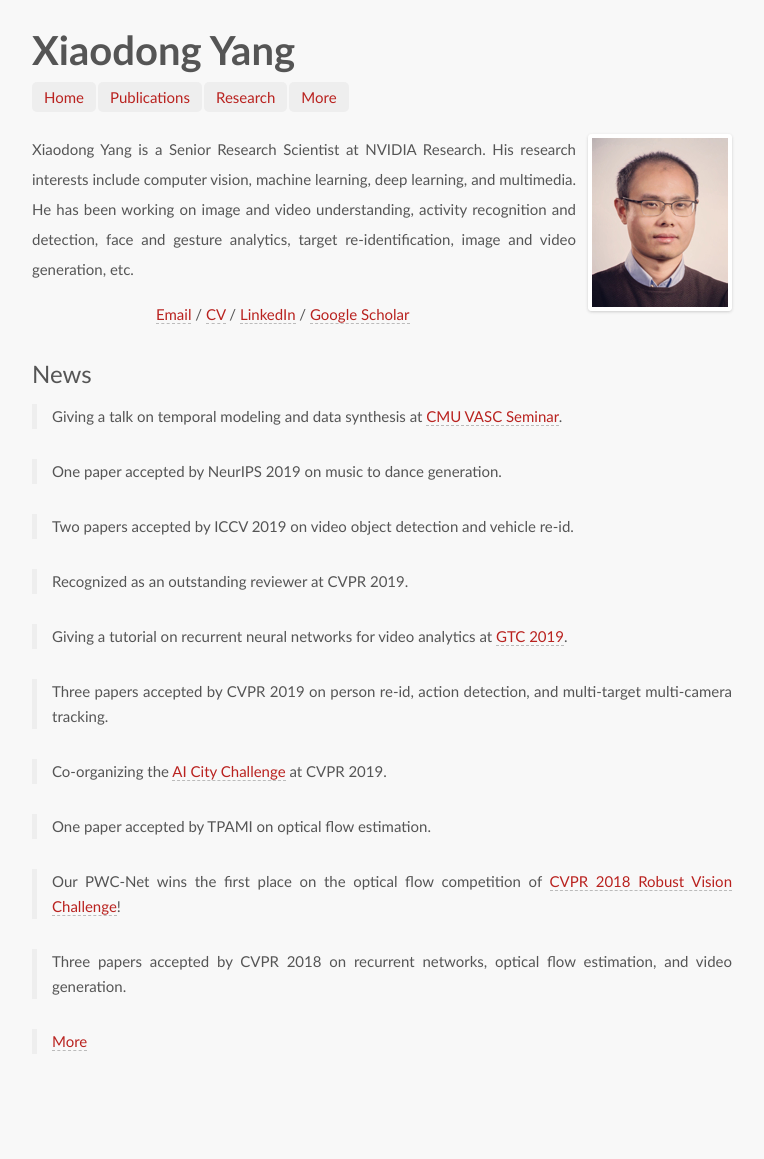
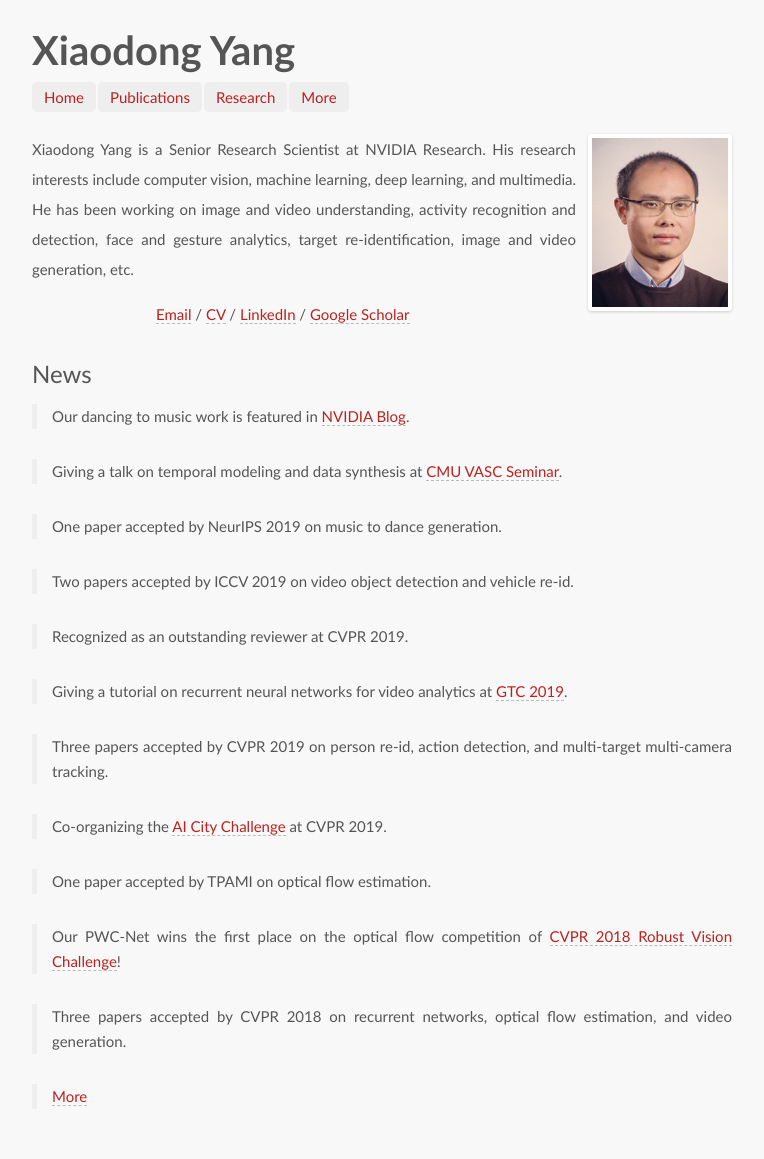
Before and after one commit to xiaodongyang/xiaodongyang.github.io, a Jekyll site: the page built from index.md, in a window 1280 px wide. Shown: the whole page, without its empty margins (258-1022 px from the left). Built offline with Jekyll 4.4.1, drawn with Linux system fonts in a browser that asks for light colours; some web fonts are replaced; before the commit the page ends 1104 px from its top, so only the background shows below that.

Commit message:
Update index.md

```diff
--- a/index.md
+++ b/index.md
@@ -8,6 +8,8 @@ Xiaodong Yang is a Senior Research Scientist at NVIDIA Research. His research in
 &emsp;&emsp;&emsp;&emsp;&emsp;&emsp;&emsp;&emsp;&emsp;&emsp;&nbsp;&nbsp;&nbsp;[Email](mailto:yangxd.hust@gmail.com) / [CV](http://xiaodongyang.org) / [LinkedIn](https://www.linkedin.com/in/xiaodong-yang-79a44134/) / [Google Scholar](http://scholar.google.com/citations?user=yWsMg_gAAAAJ&hl=en)
 
 ## News
+
+> Our dancing to music work is featured in [NVIDIA Blog](https://news.developer.nvidia.com/nvidia-dance-to-music-neurips/).
 
 > Giving a talk on temporal modeling and data synthesis at [CMU VASC Seminar](https://www.ri.cmu.edu/event/temporal-modeling-and-data-synthesis-for-visual-understanding/).
 
```
